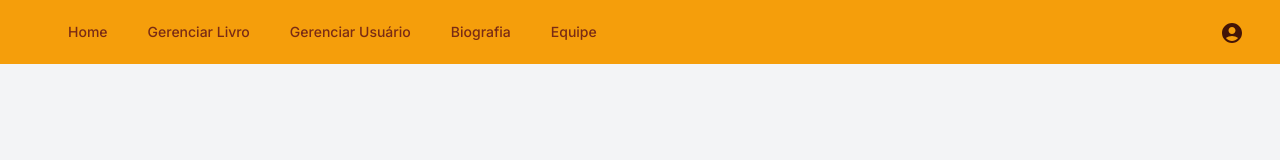
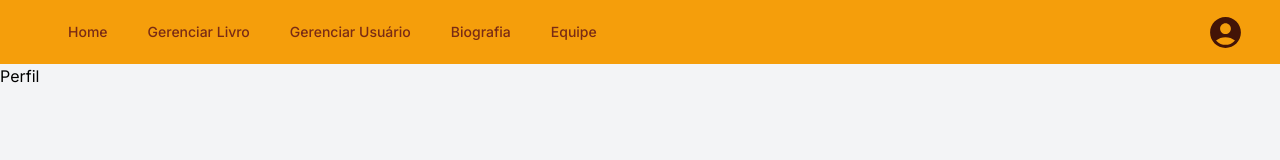
Before and after one commit to IanVictorAndrade/tcc-livraria-front, a Next.js app: page /perfil in a window 1280 px wide. Shown: the top 160 px of the page. Built offline with nearby package versions, Linux system fonts and the light colour scheme.

Commit message:
refac: aumentando tamanho do icone de perfil e iniciando a criação de tela de perfil

```diff
--- a/src/app/(app)/perfil/page.tsx
+++ b/src/app/(app)/perfil/page.tsx
@@ -1,15 +1,17 @@
 "use client";
 import Navbar from "@/components/Navbar";
 import {useState} from "react";
+import { FaEdit } from "react-icons/fa";
 
 export default function Perfil() {
-    const [isDropdownOpen, setIsDropdownOpen] = useState(false);
-
-    const toggleDropdown = () => {
-        setIsDropdownOpen(!isDropdownOpen);
-    };
 
     return (
-        <Navbar/>
+        <>
+            <Navbar/>
+            <div>
+                <h1>Perfil</h1>
+
+            </div>
+        </>
     )
 }
--- a/src/components/Navbar.tsx
+++ b/src/components/Navbar.tsx
@@ -43,7 +43,7 @@ export default function Navbar() {
                                 className={`p-1 rounded-full outline-none focus:outline-none text-orange-950 hover:text-orange-700`}
                                 onClick={toggleDropdown}
                             >
-                                <AccountCircleIcon />
+                                <AccountCircleIcon style={{ fontSize: 37 }} /> {/* Tamanho aumentado */}
                             </button>
 
                             {/* Dropdown */}
```
